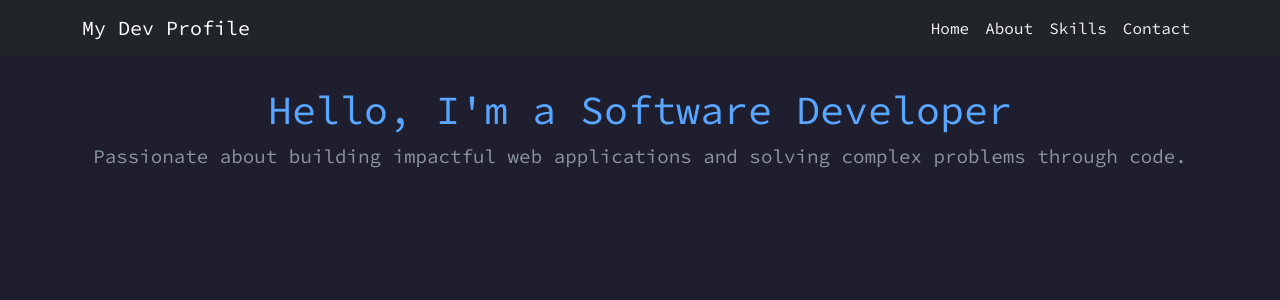
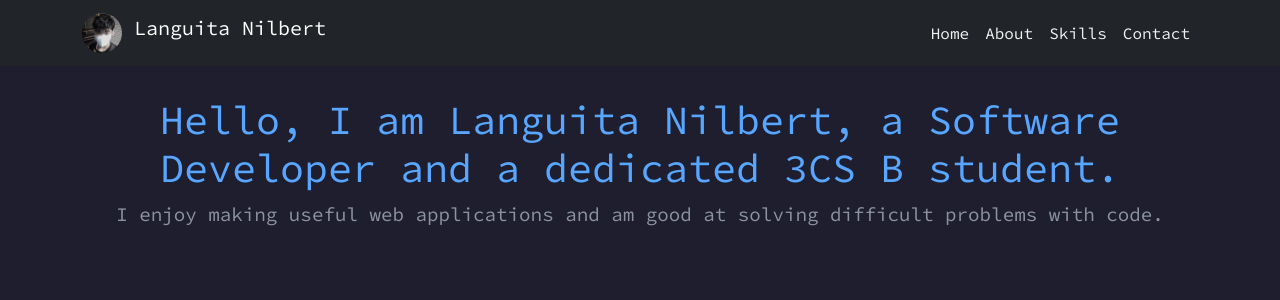
Before and after one commit to BAINABAICODE/ProfileReact, a React (Create React App) app: page / in a window 1280 px wide. Shown: the top 300 px of the page. Built offline with nearby package versions, Linux system fonts and the light colour scheme.

Commit message:
Final code

```diff
--- a/src/App.css
+++ b/src/App.css
@@ -68,3 +68,27 @@ h1, h2 {
   font-size: 1.1em;
   color: #c9d1d9;
 }
+
+
+
+/* src/App.css */
+.navbar-brand img {
+  border-radius: 50%;  /* Optional: makes the image round */
+  object-fit: cover;   /* Ensures the image keeps its aspect ratio */
+}
+
+.nav-link {
+  transition: background-color 0.3s ease, border-radius 0.3s ease; /* Add transition for border-radius */
+}
+
+/* Hover style */
+.nav-link:hover {
+  background-color: lightblue; /* Hover color */
+  border-radius: 5px; /* Adjust the radius as needed */
+}
+
+/* Active style */
+.nav-link.active {
+  background-color: lightblue; /* Active color when clicked */
+  border-radius: 5px; /* Keep the radius for the active state */
+}
--- a/src/App.js
+++ b/src/App.js
@@ -1,5 +1,4 @@
-
-// src/App.js test
+// src/App.js
 import React from 'react';
 import { BrowserRouter as Router, Routes, Route, Link } from 'react-router-dom';
 import { Container, Navbar, Nav } from 'react-bootstrap';
@@ -9,17 +8,28 @@ import Skills from './components/Skills';
 import Contact from './components/Contact';
 import SubmissionSuccess from './components/SubmissionSuccess';
 import 'bootstrap/dist/css/bootstrap.min.css';  // Bootstrap styles
-import './App.css';
+import './App.css';  // Custom CSS
+import profileLogo from './assets/profile.png';  // Import the profile image
 
 const App = () => {
   return (
     <Router>
       <Navbar bg="dark" variant="dark" expand="lg" className="navbar-dark">
         <Container>
-          <Navbar.Brand as={Link} to="/">My Dev Profile</Navbar.Brand>
+          {/* Adding the profile image and the brand name together */}
+          <Navbar.Brand as={Link} to="/">
+            <img
+              src={profileLogo}  // Profile logo image
+              alt="Profile"
+              width="40"  // Adjust size as needed
+              height="40"
+              className="d-inline-block align-top"
+            />{' '}
+            Languita Nilbert  {/* Brand name */}
+          </Navbar.Brand>
           <Navbar.Toggle aria-controls="basic-navbar-nav" />
           <Navbar.Collapse id="basic-navbar-nav">
-            <Nav className="ml-auto">
+            <Nav className="ms-auto">
               <Nav.Link as={Link} to="/">Home</Nav.Link>
               <Nav.Link as={Link} to="/about">About</Nav.Link>
               <Nav.Link as={Link} to="/skills">Skills</Nav.Link>
--- a/src/components/About.js
+++ b/src/components/About.js
@@ -6,8 +6,8 @@ const About = () => {
     <div className="text-center about-section">
       <h2>About Me</h2>
       <p>
-        I’m a software developer with a passion for clean code, scalable architectures, and new technologies. I enjoy learning
-        new programming languages and frameworks, and love contributing to open-source projects.
+      I’m a software developer who likes writing clean code and building systems.
+      I enjoy learning new programming languages and helping with open-source projects.
       </p>
     </div>
   );
--- a/src/components/Home.js
+++ b/src/components/Home.js
@@ -4,8 +4,8 @@ import React from 'react';
 const Home = () => {
   return (
     <div className="text-center home-section">
-      <h1>Hello, I'm a Software Developer</h1>
-      <p>Passionate about building impactful web applications and solving complex problems through code.</p>
+      <h1>Hello, I am Languita Nilbert, a Software Developer and a dedicated 3CS B student.</h1>
+      <p>I enjoy making useful web applications and am good at solving difficult problems with code.</p>
     </div>
   );
 };
--- a/src/components/Skills.js
+++ b/src/components/Skills.js
@@ -6,7 +6,7 @@ import { faCode, faLaptopCode, faDatabase, faServer } from '@fortawesome/free-so
 const Skills = () => {
   return (
     <div className="text-center skills-section">
-      <h2>Technical Skills</h2>
+      <h2>Skills</h2>
       <div className="skills-list">
         <div className="skill-item">
           <FontAwesomeIcon icon={faCode} size="3x" />
```
Also changed, not shown: src/components/Navbar.js (+21 -7 lines), src/assets/profile.png (added).
